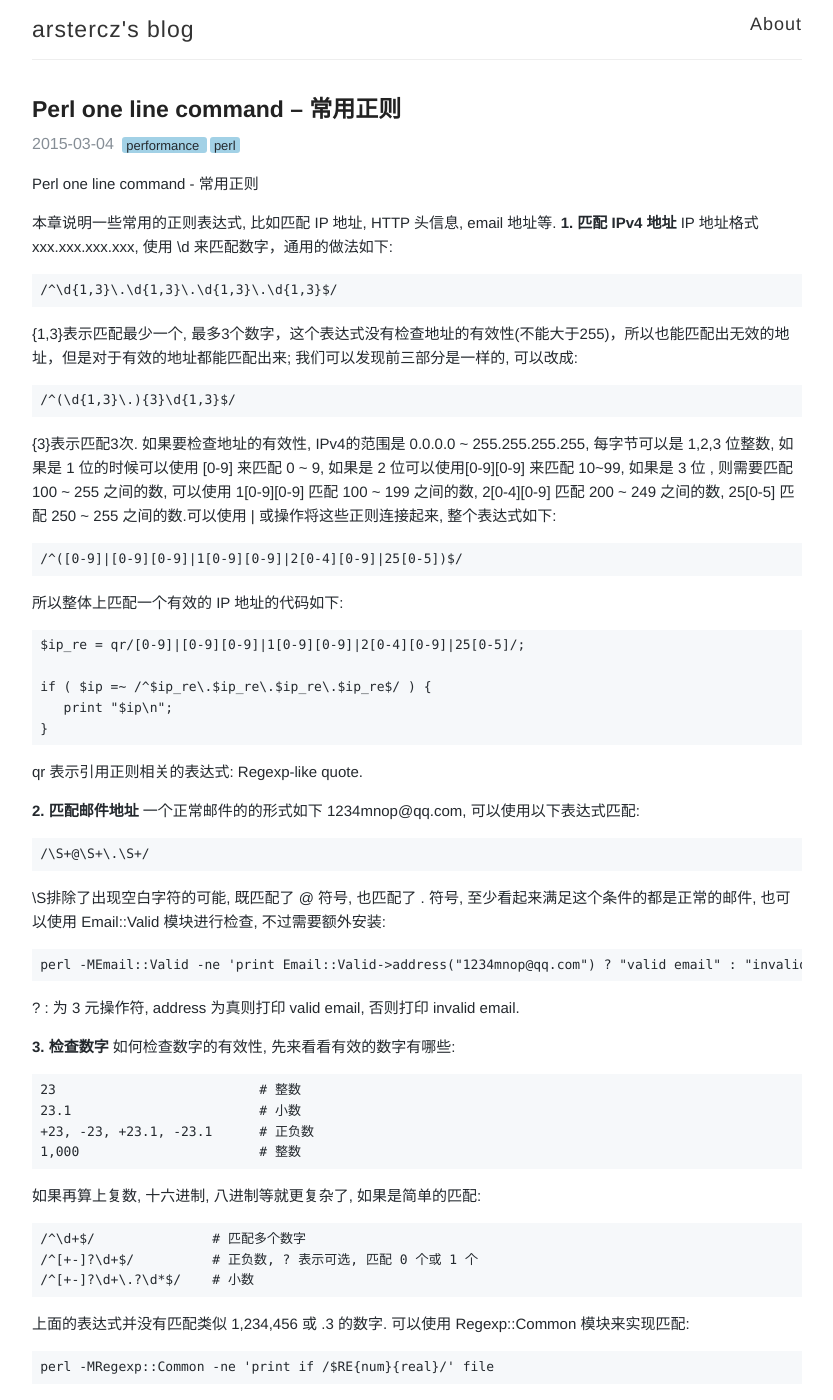
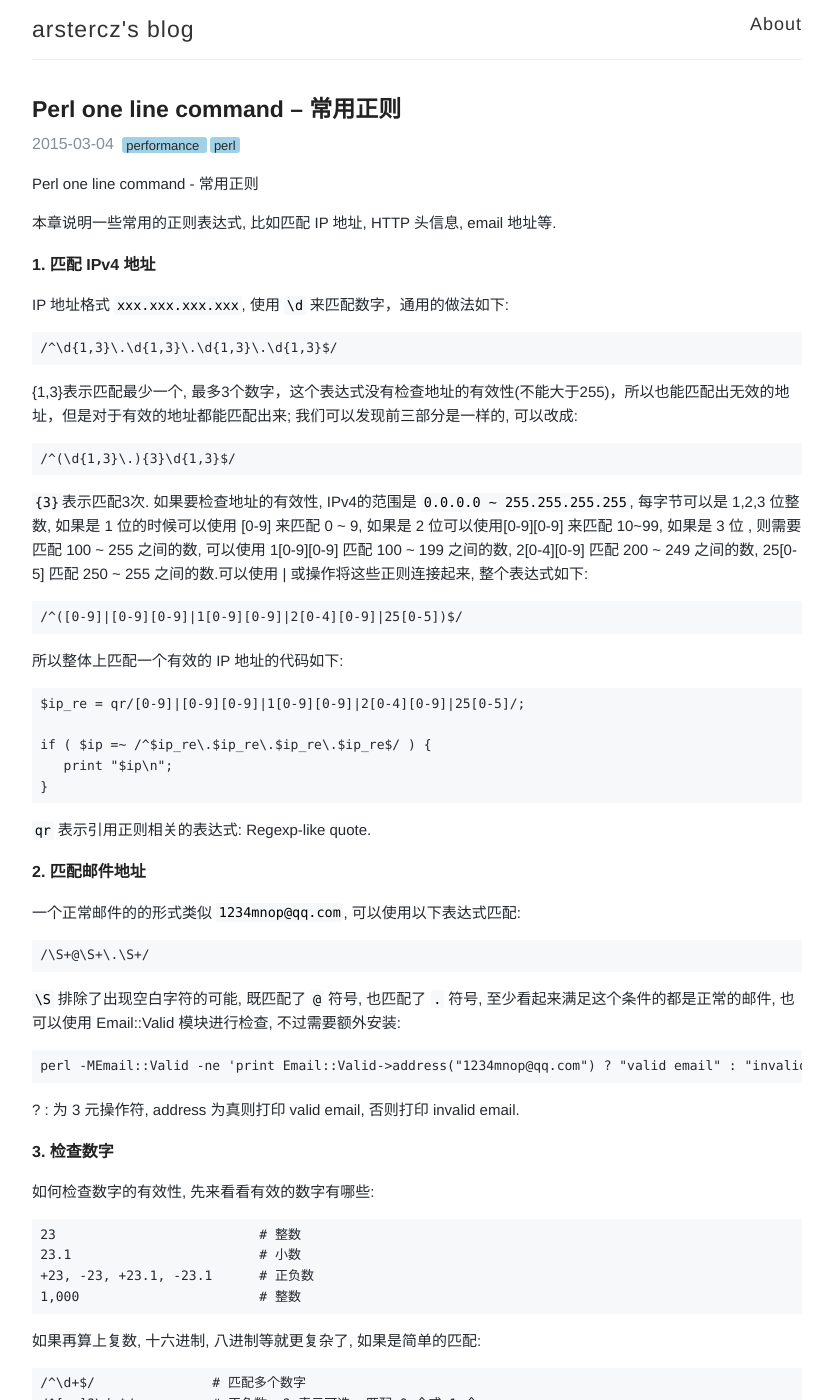
Before and after one commit to arstercz/arstercz.github.io, a Jekyll site: the page built from _posts/2015-03-04-perl-one-line-command-%e5%b8%b8%e7%94%a8%e6%ad%a3%e5%88%99.md, in a window 1280 px wide and 1400 px high. Shown: the whole window, without its empty margins (223-1056 px from the left). Built offline with Jekyll 4.4.1, drawn with Linux system fonts in a browser that asks for light colours; comment, search, counter and statistics services are not loaded.

Commit message:
recorrect post format

````diff
--- a/_posts/2015-03-04-perl-one-line-command-%e5%b8%b8%e7%94%a8%e6%ad%a3%e5%88%99.md
+++ b/_posts/2015-03-04-perl-one-line-command-%e5%b8%b8%e7%94%a8%e6%ad%a3%e5%88%99.md
@@ -20,8 +20,10 @@
 Perl one line command - 常用正则
 
 本章说明一些常用的正则表达式, 比如匹配 IP 地址, HTTP 头信息, email 地址等.
-<strong>1. 匹配 IPv4 地址</strong>
-IP 地址格式 xxx.xxx.xxx.xxx, 使用 \d 来匹配数字，通用的做法如下:
+
+#### 1. 匹配 IPv4 地址
+
+IP 地址格式 `xxx.xxx.xxx.xxx`, 使用 `\d` 来匹配数字，通用的做法如下:
 ```
 /^\d{1,3}\.\d{1,3}\.\d{1,3}\.\d{1,3}$/
 ```
@@ -29,11 +31,8 @@
 ```
 /^(\d{1,3}\.){3}\d{1,3}$/
 ```
-<!--more-->
 
-
-{3}表示匹配3次.
-如果要检查地址的有效性, IPv4的范围是 0.0.0.0 ~ 255.255.255.255, 每字节可以是 1,2,3 位整数, 如果是 1 位的时候可以使用 [0-9] 来匹配 0 ~ 9, 如果是 2 位可以使用[0-9][0-9] 来匹配 10~99, 如果是 3 位 , 则需要匹配 100 ~ 255 之间的数, 可以使用 1[0-9][0-9] 匹配 100 ~ 199 之间的数, 2[0-4][0-9] 匹配 200 ~ 249 之间的数, 25[0-5] 匹配 250 ~ 255 之间的数.可以使用 | 或操作将这些正则连接起来, 整个表达式如下:
+`{3}`表示匹配3次. 如果要检查地址的有效性, IPv4的范围是 `0.0.0.0 ~ 255.255.255.255`, 每字节可以是 1,2,3 位整数, 如果是 1 位的时候可以使用 [0-9] 来匹配 0 ~ 9, 如果是 2 位可以使用[0-9][0-9] 来匹配 10~99, 如果是 3 位 , 则需要匹配 100 ~ 255 之间的数, 可以使用 1[0-9][0-9] 匹配 100 ~ 199 之间的数, 2[0-4][0-9] 匹配 200 ~ 249 之间的数, 25[0-5] 匹配 250 ~ 255 之间的数.可以使用 | 或操作将这些正则连接起来, 整个表达式如下:
 ```
 /^([0-9]|[0-9][0-9]|1[0-9][0-9]|2[0-4][0-9]|25[0-5])$/
 ```
@@ -46,20 +45,22 @@
 }
 ```
 
-qr 表示引用正则相关的表达式: Regexp-like quote.
+`qr` 表示引用正则相关的表达式: Regexp-like quote.
 
-<strong>2. 匹配邮件地址</strong>
-一个正常邮件的的形式如下 1234mnop@qq.com, 可以使用以下表达式匹配:
+#### 2. 匹配邮件地址
+
+一个正常邮件的的形式类似 `1234mnop@qq.com`, 可以使用以下表达式匹配:
 ```
 /\S+@\S+\.\S+/
 ```
-\S排除了出现空白字符的可能, 既匹配了 @ 符号, 也匹配了 . 符号, 至少看起来满足这个条件的都是正常的邮件, 也可以使用 Email::Valid 模块进行检查, 不过需要额外安装:
+`\S` 排除了出现空白字符的可能, 既匹配了 `@` 符号, 也匹配了 `.` 符号, 至少看起来满足这个条件的都是正常的邮件, 也可以使用 Email::Valid 模块进行检查, 不过需要额外安装:
 ```
 perl -MEmail::Valid -ne 'print Email::Valid->address("1234mnop@qq.com") ? "valid email" : "invalid email"' file
 ```
 ? : 为 3 元操作符, address 为真则打印 valid email, 否则打印 invalid email.
 
-<strong>3. 检查数字</strong>
+#### 3. 检查数字
+
 如何检查数字的有效性, 先来看看有效的数字有哪些:
 ```
 23                          # 整数
@@ -84,13 +85,15 @@
 ```
 i 表示忽略大小写.
 
-<strong>4. 检查出现两次的单词</strong>
+#### 4. 检查出现两次的单词
+
 ```
 /(words).*\1/
 ```
 () 用来捕获里面的内容, 并赋值到 1 里, \1 是对 1 的解引用, 表示捕获到的内容. 整个表达式匹配 words.*words
 
-<strong>5. 整数加1</strong>
+#### 5. 整数加1
+
 ```
 $sth =~ s/(\d+)/$1+1/ge
 ```
@@ -114,7 +117,8 @@
 date: Wed, 04 Mar 2015 06:29:33 GMT
 ```
 
-<strong>7. 匹配可打印的 ascii 码字符</strong>
+#### 7. 匹配可打印的 ascii 码字符
+
 <a href="http://zh.wikipedia.org/wiki/ASCII">http://zh.wikipedia.org/wiki/ASCII</a>
 详见维基百科, 除去控制字符, 剩下的为可显示字符, 可以看到可显示字符的范围是 空格 到 符号 ~, 对应16进制的 0x20 ~ 0x7e, 了解这些之后, 就可以明白下面表达式的意思:
 ```
@@ -125,14 +129,16 @@
 /[^ -~]/
 ```
 
-<strong>8. 替换标签信息</strong>
+#### 8. 替换标签信息
+
 如果要将 <b> 或 </b> 替换为 <p> 或 </p>, 可以使用以下表达式:
 ```
 $str =~ s#<(/)?b>#<$1p>#g
 ```
 (/)? 表示匹配并捕获 0 或 1 次, 并赋值给 $1 变量, g表示全局替换.
 
-<strong>9. 提取匹配的内容</strong>
+#### 9. 提取匹配的内容
+
 如下表达式:
 ```
 @match = $str =~ /regex/g;
````
